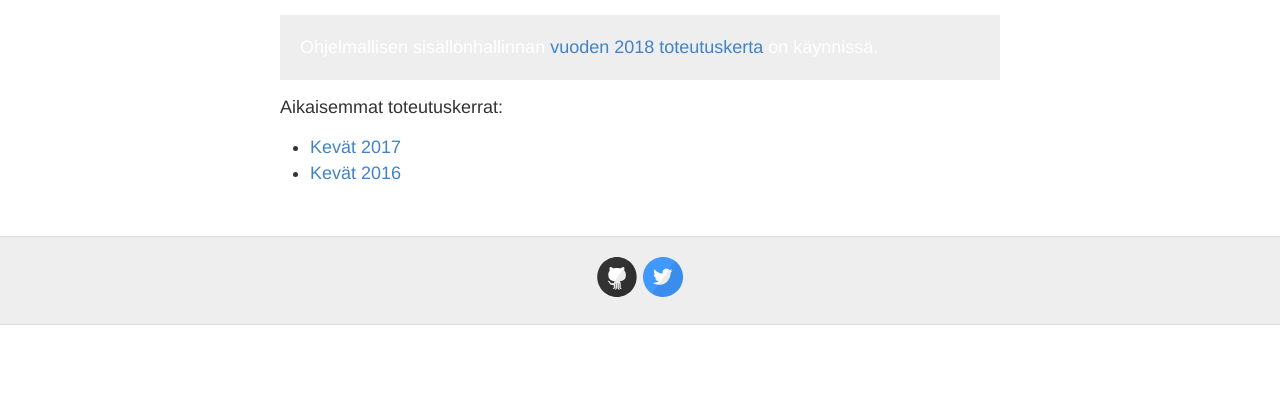
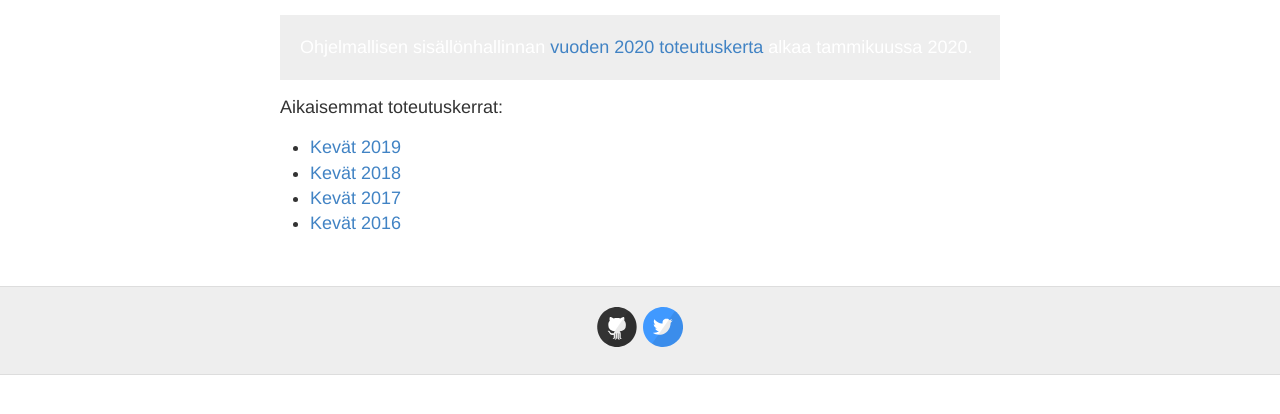
Before and after one commit to ohsiha/ohsiha.github.io, a Jekyll site: the page built from index.html, in a window 1280 px wide. Shown: the top 414 px of the page. Built offline with Jekyll 4.4.1, drawn with Linux system fonts in a browser that asks for light colours.

Commit message:
Toteutuskerrat päivitetty vuodelle 2020

```diff
--- a/index.html
+++ b/index.html
@@ -2,10 +2,8 @@
 layout: default
 ---
 
-
-
 <p class="alert">
-Ohjelmallisen sisällönhallinnan <a href="https://ohsiha.github.io/2018/">vuoden 2018 toteutuskerta</a> on käynnissä.
+Ohjelmallisen sisällönhallinnan <a href="https://ohsiha.github.io/2020/">vuoden 2020 toteutuskerta</a> alkaa tammikuussa 2020.
 </p>
 
 <p>
@@ -13,6 +11,8 @@ Aikaisemmat toteutuskerrat:
 </p>
 
 <ul>
+  <li><a href="https://ohsiha.github.io/2019/">Kevät 2019</a> </li>
+  <li><a href="https://ohsiha.github.io/2018/">Kevät 2018</a> </li>
   <li><a href="https://ohsiha.github.io/2017/">Kevät 2017</a> </li>
   <li><a href="https://iislab.ee.tut.fi/piiri/groups/ohjelmallinen-sis%C3%A4ll%C3%B6nhallinta-2016">Kevät 2016</a> </li>
 </ul>
```
